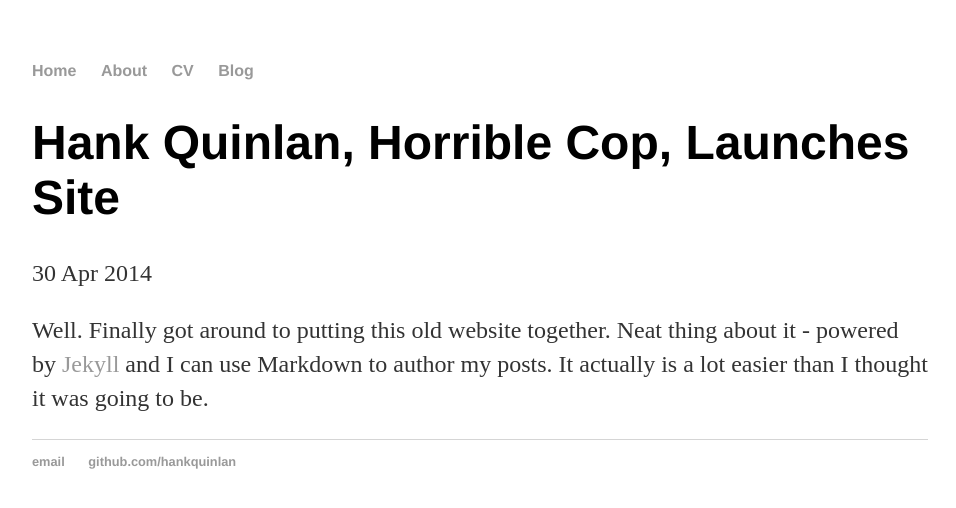
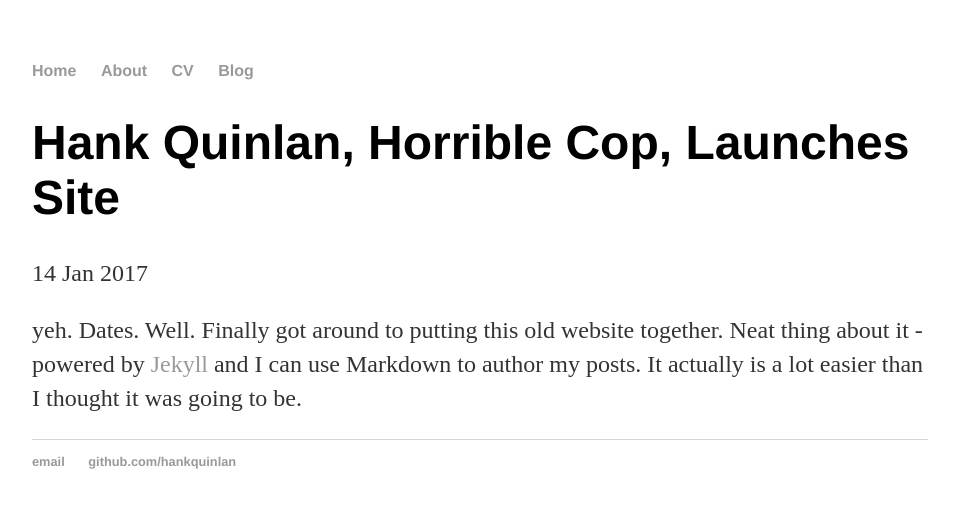
Before and after one commit to erekhinskaya/erekhinskaya.github.io, a Jekyll site: the page built from _posts/2017-01-14-test.md, in a window 1280 px wide. Shown: the top 508 px of the page, without its empty margins (160-1116 px from the left). Built offline with Jekyll 4.4.1, drawn with Linux system fonts in a browser that asks for light colours.

Commit message:
fixing dat

```diff
--- a/_posts/2017-01-14-test.md
+++ b/_posts/2017-01-14-test.md
@@ -1,7 +1,7 @@
 ---
 layout: post
 title: "Hank Quinlan, Horrible Cop, Launches Site"
-date: 2014-04-30
+date: 2017-01-14
 ---
 
-Well. Finally got around to putting this old website together. Neat thing about it - powered by [Jekyll](http://jekyllrb.com) and I can use Markdown to author my posts. It actually is a lot easier than I thought it was going to be.
+yeh. Dates. Well. Finally got around to putting this old website together. Neat thing about it - powered by [Jekyll](http://jekyllrb.com) and I can use Markdown to author my posts. It actually is a lot easier than I thought it was going to be.
```
